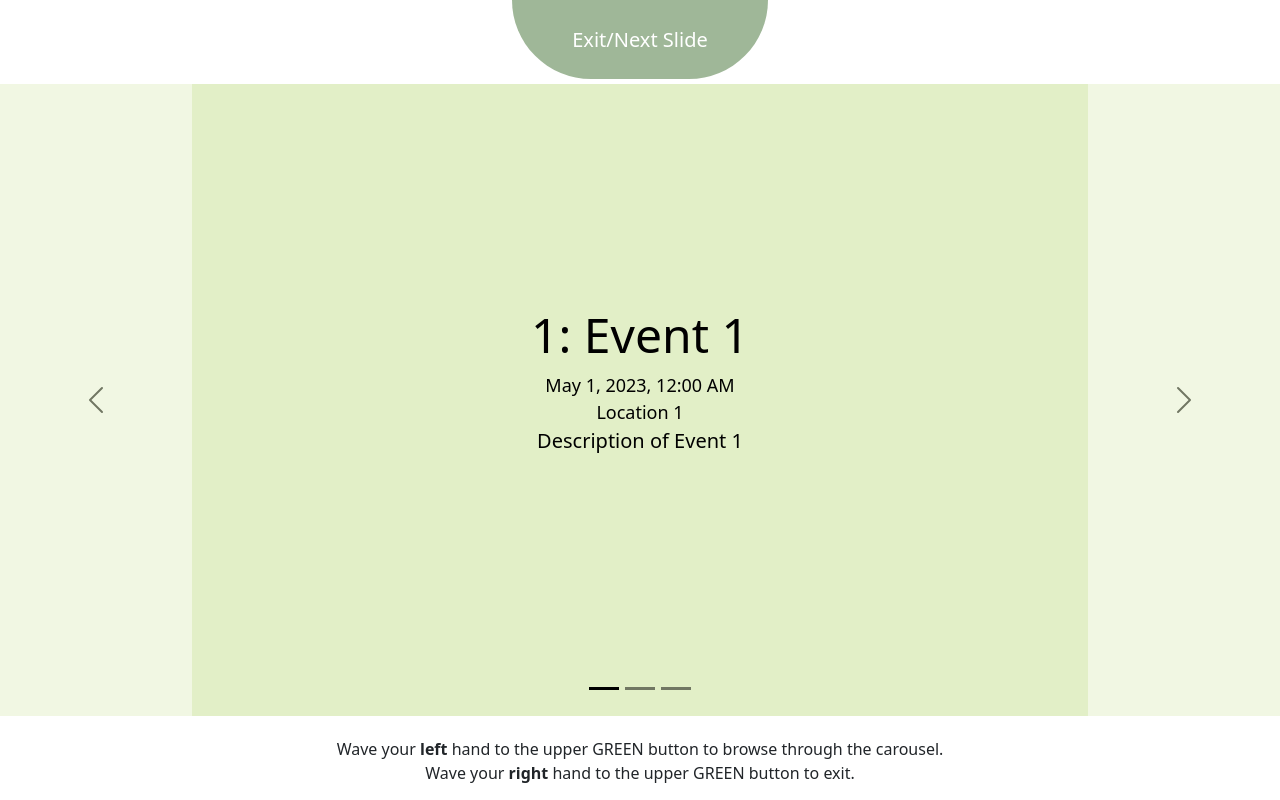
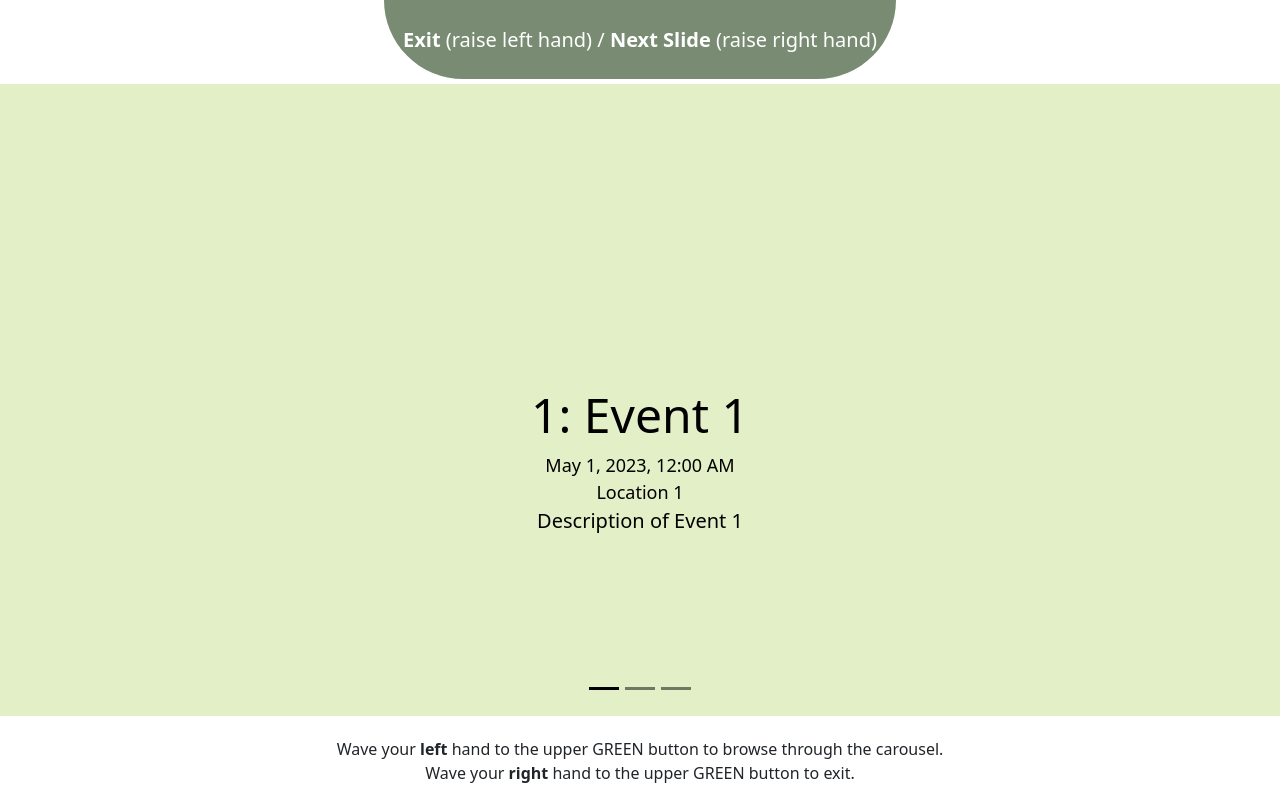
Before and after one commit to anhcdang/cs484-group24, a React (Create React App) app: page /carousel/1 in a window 1280 px wide. Built offline with nearby package versions, Linux system fonts and the light colour scheme; no server answers.

Commit message:
edit carousel UP button and slide text padding

```diff
--- a/src/components/UncontrolledCarousel.js
+++ b/src/components/UncontrolledCarousel.js
@@ -5,11 +5,11 @@ import React from "react";
 // Version using event object model
 function UncontrolledCarousel(props) {
   return (
-    <Carousel className="carousel" variant="dark" activeIndex={props.index}>
+    <Carousel className="carousel" variant="dark" activeIndex={props.index} controls={false}>
       {props.events.map((event, index) => (
         <Carousel.Item key={index} style={{backgroundColor: event.color}}>
           {/* <img src={event.image} alt={event.title} /> */}
-          <Carousel.Caption style={{padding: "240px"}}>
+          <Carousel.Caption style={{padding: "10rem"}}>
           <h3 style={{ fontSize: '3rem' }}>{props.category + ": " + event.title}</h3>
             <p style={{fontSize: "18px"}}>{event.date.toLocaleString('en-US', { dateStyle: 'medium', timeStyle: 'short' })}</p>
             <p style={{fontSize: "18px"}}>{event.location}</p>
--- a/src/pages/Carousel.js
+++ b/src/pages/Carousel.js
@@ -136,7 +136,9 @@ function Carousel() {
   return (
     <Stack>
       <div className='top-page-container'>
-        <Button className='go-back-button' size='lg' onClick={handleGoBack}>Exit/Next Slide</Button>
+        <Button className='go-back-button' size='lg' onClick={handleGoBack}>
+          <b>Exit</b> (raise left hand) / <b>Next Slide</b> (raise right hand)
+        </Button>
       </div>
       <div className='carousel-container'>
        <UncontrolledCarousel category={category} events={events} index={index} />
--- a/src/static/styles.css
+++ b/src/static/styles.css
@@ -73,11 +73,11 @@
 }
 
 .go-back-button {
-    width: 20%;
+    width: 40%;
     height: 100%;
     border-radius: 0 0 20rem 20rem !important;
     border: none !important;
-    background-color: #9FB798 !important;
+    background-color: #798c73 !important;
 }
 
 p {
```
